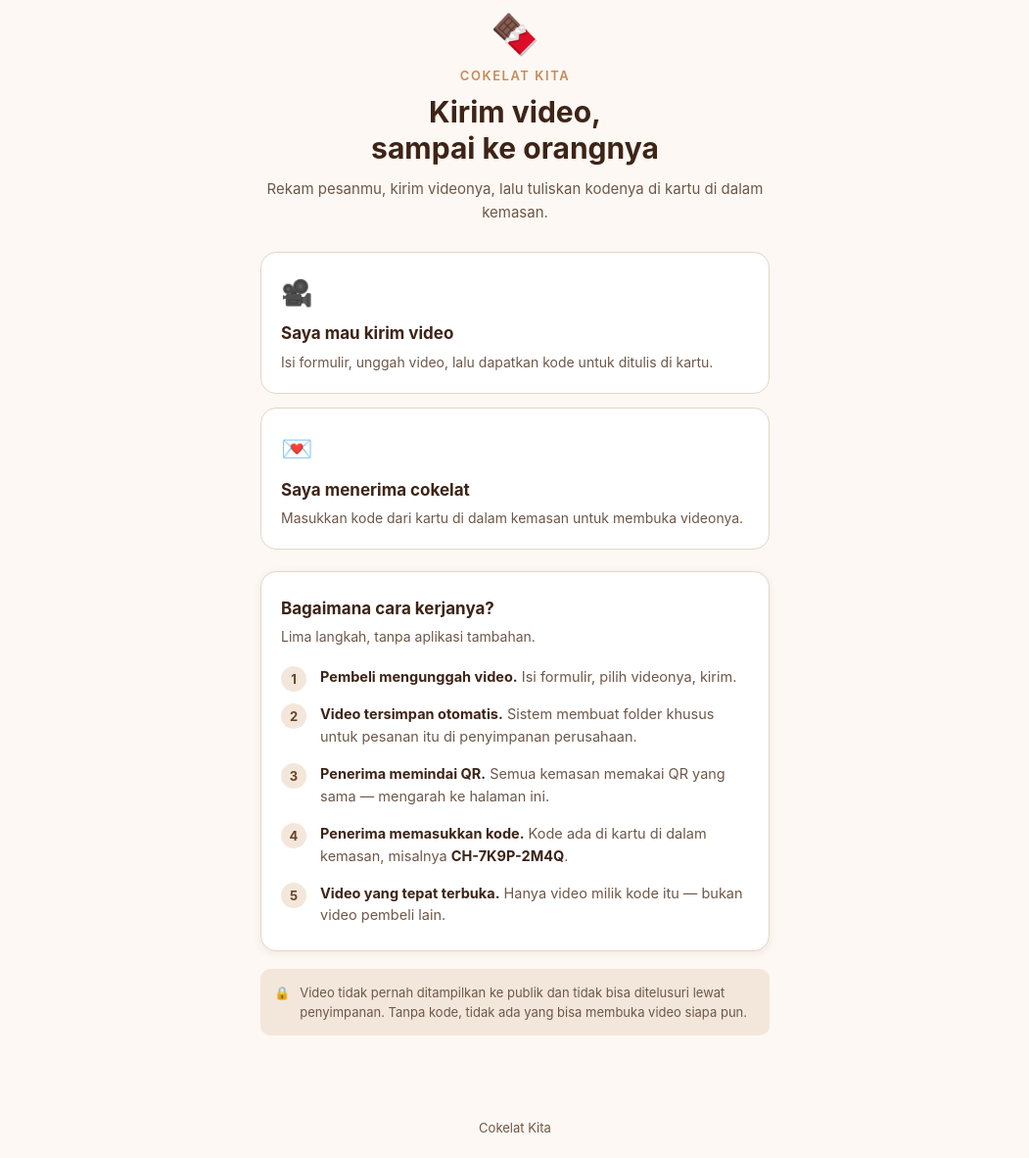
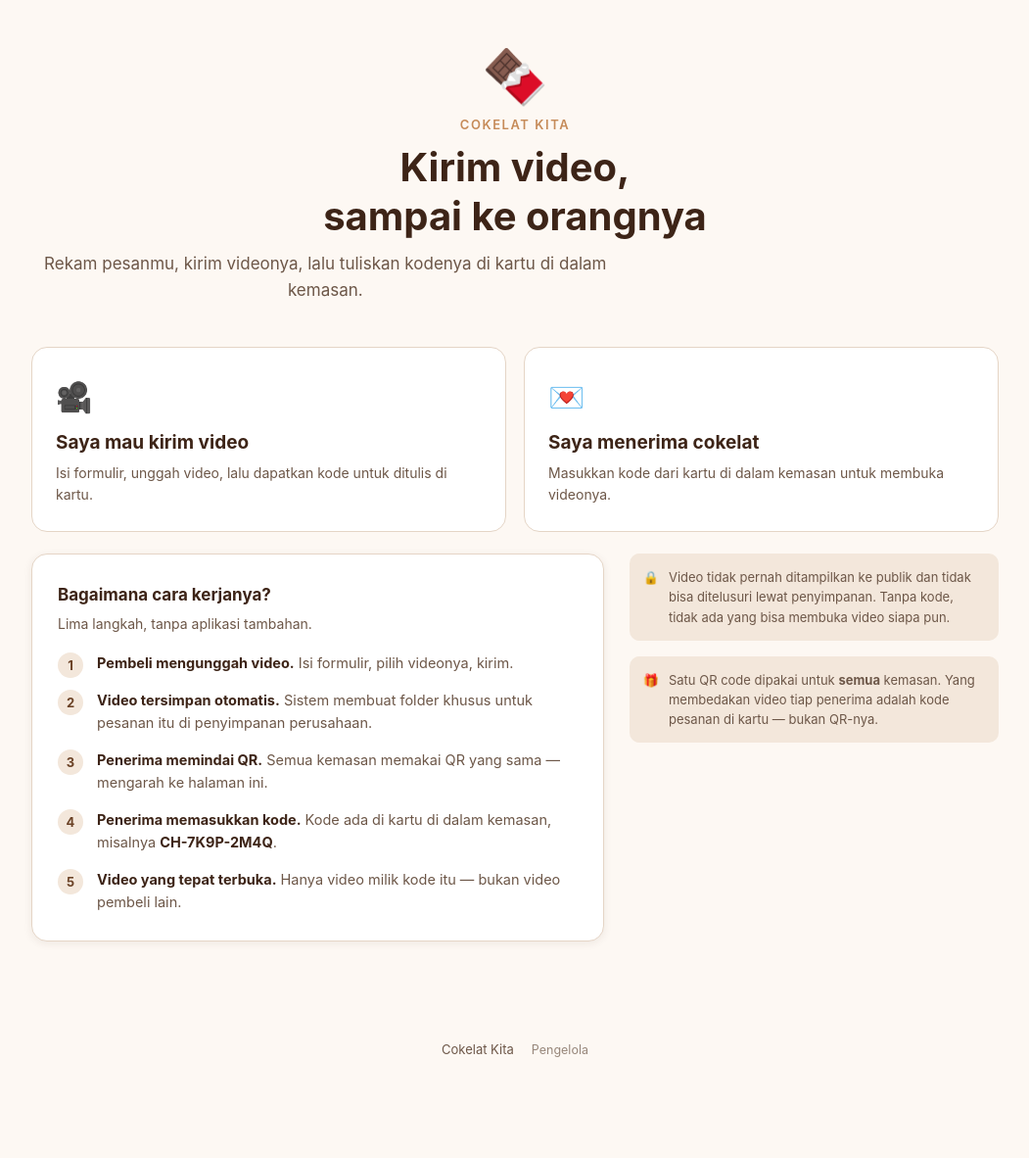
Before and after one commit to Raflyf/webcoklat, a website: page public/index.html in a window 1280 px wide. Shown: the part 21-1203 px from the top of the page at 98% size, without its empty margins (114-1165 px from the left). After the commit the page ends 1127 px from the top, so only its background shows below. Drawn offline with Linux system fonts and the light colour scheme; no server answers.

Commit message:
feat: tata letak responsif untuk PC + tautan halaman pengelola

```diff
--- a/public/css/style.css
+++ b/public/css/style.css
@@ -21,6 +21,10 @@
   --radius-kecil: 10px;
   --bayang: 0 2px 8px rgba(61, 36, 23, 0.08);
   --bayang-tinggi: 0 8px 28px rgba(61, 36, 23, 0.14);
+
+  /* Lebar isi — dinaikkan bertahap di layar lebar (lihat media query di bawah) */
+  --lebar: 560px;
+  --pad-samping: 20px;
 }
 
 * {
@@ -46,9 +50,9 @@ body {
 
 .wadah {
   width: 100%;
-  max-width: 560px;
+  max-width: var(--lebar);
   margin: 0 auto;
-  padding: 24px 20px 56px;
+  padding: 24px var(--pad-samping) 56px;
   flex: 1;
 }
 
@@ -451,9 +455,14 @@ video {
 
 .kaki {
   text-align: center;
-  padding: 28px 20px 20px;
+  padding: 28px var(--pad-samping) 24px;
   font-size: 13px;
   color: var(--teks-lembut);
+  display: flex;
+  flex-wrap: wrap;
+  align-items: center;
+  justify-content: center;
+  gap: 8px 18px;
 }
 
 .kaki a {
@@ -464,6 +473,19 @@ video {
 
 .kaki a:hover {
   text-decoration: underline;
+}
+
+/* Tautan admin sengaja dibuat TIDAK mencolok — hanya untuk pengelola toko,
+   bukan untuk pembeli atau penerima. */
+.kaki__admin {
+  color: var(--teks-lembut) !important;
+  font-weight: 400 !important;
+  font-size: 12.5px;
+  opacity: 0.7;
+}
+
+.kaki__admin:hover {
+  opacity: 1;
 }
 
 /* ── Pilihan di halaman depan ───────────────────────────────────────────── */
@@ -575,6 +597,15 @@ video {
   display: none !important;
 }
 
+/* ==========================================================================
+   LAYAR LEBAR (PC / tablet)
+
+   RIWAYAT: versi pertama hanya memperbesar sedikit pada 520px, sementara lebar
+   isi dipatok 560px — akibatnya di PC semua tampak sempit dan kecil.
+   Sekarang lebar isi bertambah DAN tata letaknya berubah bentuk: kolom ganda,
+   bukan satu kolom sempit di tengah.
+   ========================================================================== */
+
 @media (min-width: 520px) {
   .kepala__judul {
     font-size: 30px;
@@ -583,3 +614,133 @@ video {
     font-size: 36px;
   }
 }
+
+@media (min-width: 760px) {
+  :root {
+    --lebar: 720px;
+    --pad-samping: 28px;
+  }
+
+  .kepala {
+    padding: 24px 0 34px;
+  }
+
+  .kepala__ikon {
+    font-size: 46px;
+  }
+
+  .kepala__judul {
+    font-size: 32px;
+  }
+
+  .kepala__keterangan {
+    font-size: 16px;
+  }
+
+  .kartu {
+    padding: 28px 26px;
+  }
+}
+
+@media (min-width: 1000px) {
+  :root {
+    --lebar: 1060px;
+    --pad-samping: 36px;
+  }
+
+  .wadah {
+    padding-top: 40px;
+    padding-bottom: 72px;
+  }
+
+  .kepala {
+    padding: 32px 0 44px;
+  }
+
+  .kepala__ikon {
+    font-size: 54px;
+  }
+
+  .kepala__judul {
+    font-size: 40px;
+  }
+
+  .kepala__keterangan {
+    font-size: 17px;
+    max-width: 56ch;
+  }
+
+  /* Dua kolom: kiri konten utama, kanan pendamping (tips / catatan).
+     `align-items: start` supaya kolom pendek tidak ikut memanjang. */
+  .dua-kolom {
+    display: grid;
+    grid-template-columns: minmax(0, 1.55fr) minmax(0, 1fr);
+    gap: 26px;
+    align-items: start;
+  }
+
+  .dua-kolom > .kolom {
+    min-width: 0;
+  }
+
+  /* Jarak antar-kartu diatur oleh grid, bukan margin masing-masing kartu. */
+  .dua-kolom .kartu + .kartu {
+    margin-top: 0;
+  }
+
+  .kolom > * + * {
+    margin-top: 16px;
+  }
+
+  /* Pilihan di halaman depan: berdampingan */
+  .pilihan {
+    grid-template-columns: 1fr 1fr;
+    gap: 18px;
+  }
+
+  .pilihan__item {
+    padding: 26px 24px;
+  }
+
+  .pilihan__ikon {
+    font-size: 30px;
+  }
+
+  .pilihan__judul {
+    font-size: 19px;
+  }
+
+  /* Kotak kode hasil: lebih lega */
+  .kode-hasil {
+    padding: 34px 28px;
+  }
+
+  .kode-hasil__nilai {
+    font-size: 40px;
+  }
+
+  /* Video penerima: dibatasi dan dipusatkan. Di monitor besar, gambar yang
+     melebar penuh justru sulit diikuti mata. */
+  .pemutar-bungkus {
+    max-width: 760px;
+    margin: 0 auto;
+  }
+
+  .kode-input {
+    font-size: 28px;
+    letter-spacing: 0.16em;
+  }
+
+  .kartu-pemutar__pesan {
+    max-width: 62ch;
+    margin-left: auto;
+    margin-right: auto;
+  }
+}
+
+/* Layar sangat lebar: batasi agar baris teks tidak terlalu panjang dibaca */
+@media (min-width: 1400px) {
+  :root {
+    --lebar: 1160px;
+  }
+}
--- a/public/index.html
+++ b/public/index.html
@@ -36,7 +36,12 @@
         </a>
       </div>
 
-      <div class="kartu" style="margin-top: 22px">
+      <!-- Di layar lebar, bagian ini tersusun DUA KOLOM:
+           kiri penjelasan langkah, kanan catatan pendukung.
+           Di ponsel tetap menumpuk satu kolom seperti biasa. -->
+      <div class="dua-kolom" style="margin-top: 22px">
+        <div class="kolom">
+          <div class="kartu">
             <h2 class="kartu__judul">Bagaimana cara kerjanya?</h2>
             <p class="kartu__keterangan">Lima langkah, tanpa aplikasi tambahan.</p>
             <ol class="langkah">
@@ -47,18 +52,33 @@
               <li><strong>Video yang tepat terbuka.</strong> Hanya video milik kode itu — bukan video pembeli lain.</li>
             </ol>
           </div>
+        </div>
 
-      <div class="catatan-aman">
+        <div class="kolom">
+          <div class="catatan-aman" style="margin-top: 0">
             <span class="catatan-aman__ikon">🔒</span>
             <span>
-          Video tidak pernah ditampilkan ke publik dan tidak bisa ditelusuri lewat
-          penyimpanan. Tanpa kode, tidak ada yang bisa membuka video siapa pun.
+              Video tidak pernah ditampilkan ke publik dan tidak bisa ditelusuri
+              lewat penyimpanan. Tanpa kode, tidak ada yang bisa membuka video
+              siapa pun.
             </span>
+          </div>
+
+          <div class="catatan-aman" style="margin-top: 16px">
+            <span class="catatan-aman__ikon">🎁</span>
+            <span>
+              Satu QR code dipakai untuk <strong>semua</strong> kemasan. Yang
+              membedakan video tiap penerima adalah kode pesanan di kartu —
+              bukan QR-nya.
+            </span>
+          </div>
+        </div>
       </div>
     </main>
 
     <footer class="kaki">
       <span id="nama-kaki">Cokelat Kita</span>
+      <a href="/admin.html" class="kaki__admin">Pengelola</a>
     </footer>
 
     <script>
```
Also changed, not shown: public/admin.html (+41 -2 lines), public/kirim.html (+24 -7 lines), public/v.html (+10 -5 lines). Lines whose indentation alone changed are shown as unchanged.
